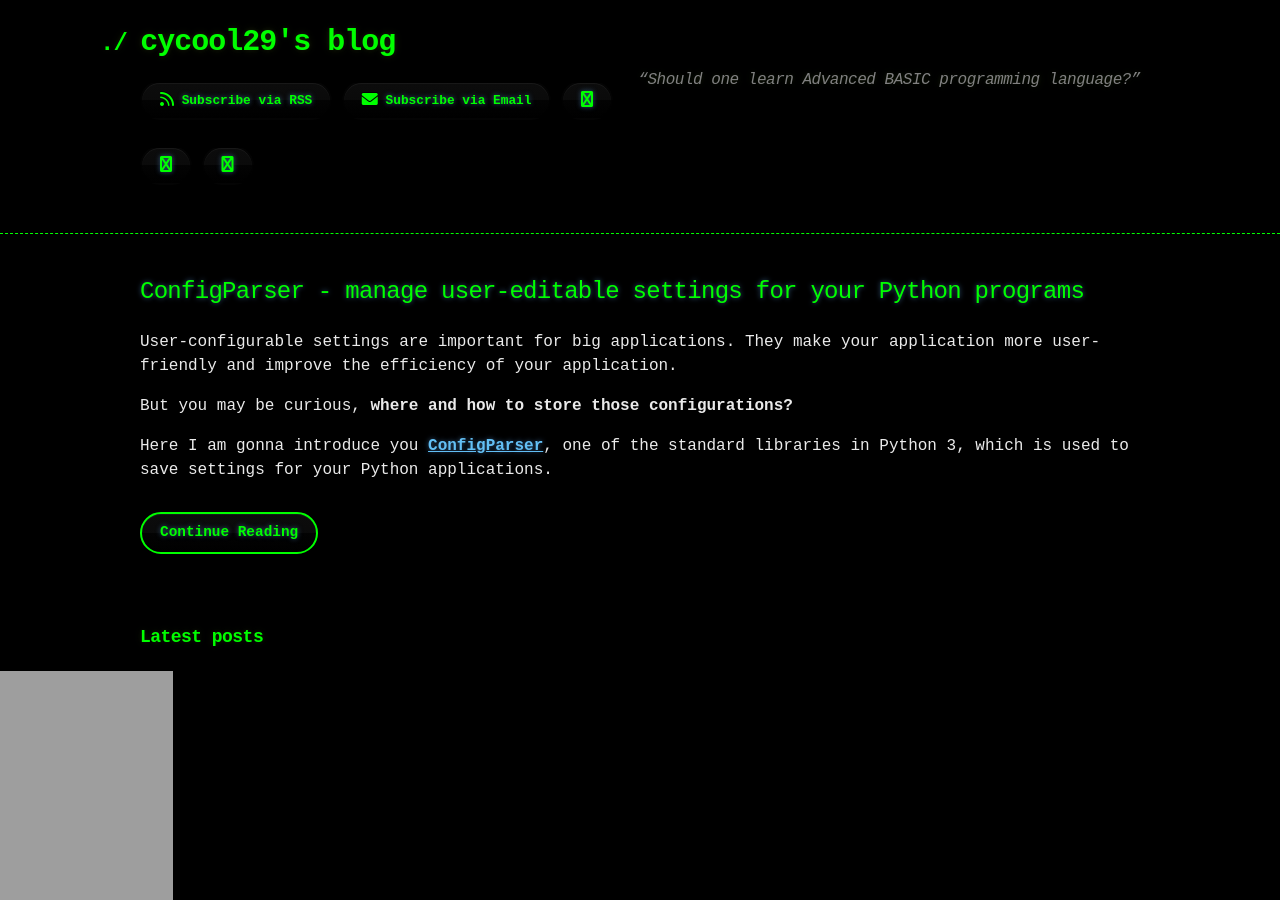
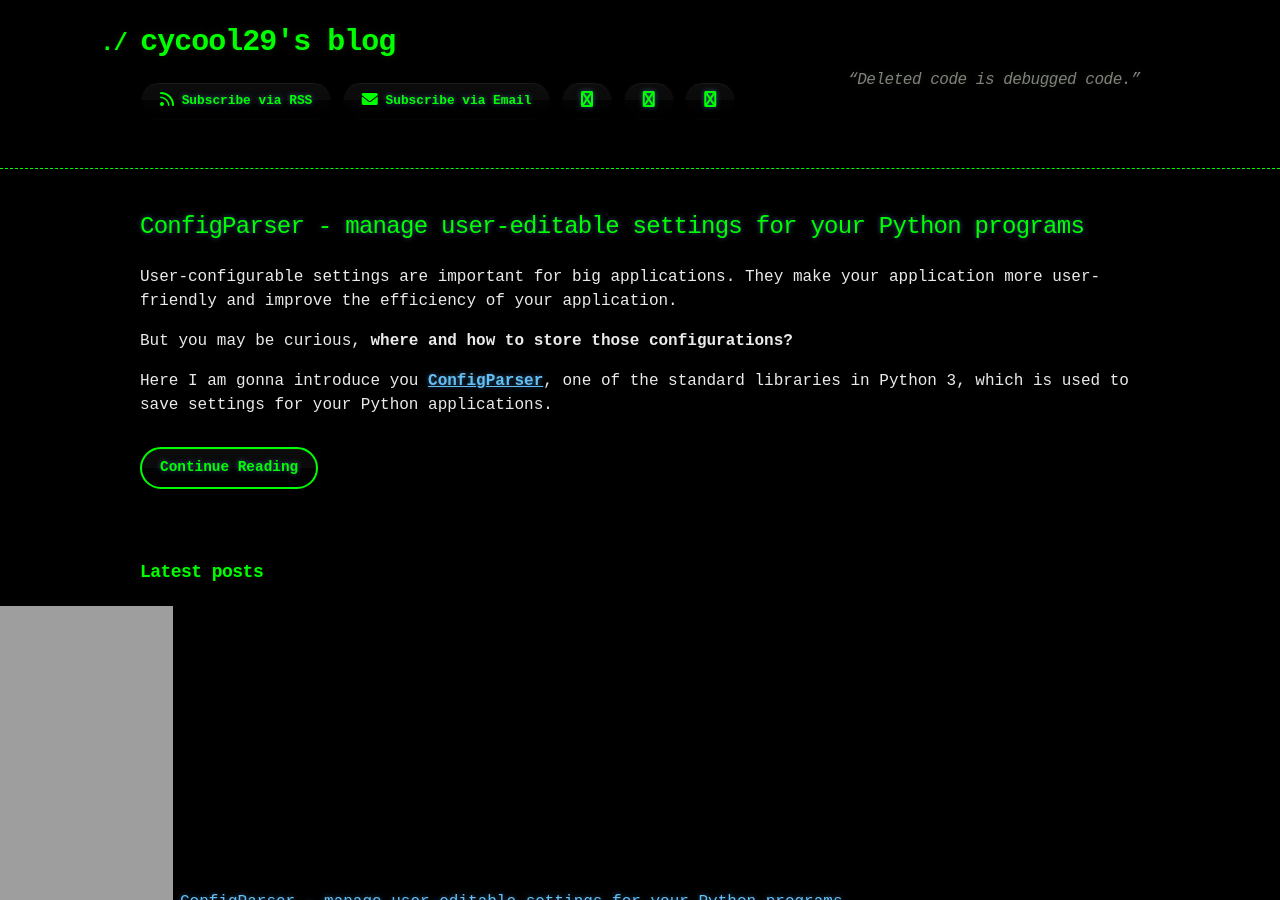
Before and after one commit to cycool29/cycool29.github.io, a Jekyll site: the page built from index.md, in a window 1280 px wide and 900 px high. Built offline with Jekyll 4.4.1, drawn with Linux system fonts in a browser that asks for light colours; a style sheet for code colours, icons or effects is not loaded.

Commit message:
Update quotes

```diff
--- a/_config.yml
+++ b/_config.yml
@@ -1,5 +1,5 @@
 title: cycool29's blog
-description: "“Should one learn Advanced BASIC programming language?” "
+description: "“Deleted code is debugged code.” "
 author: cycool29
 url: https://cycool29.github.io
 timezone: UTC
```
